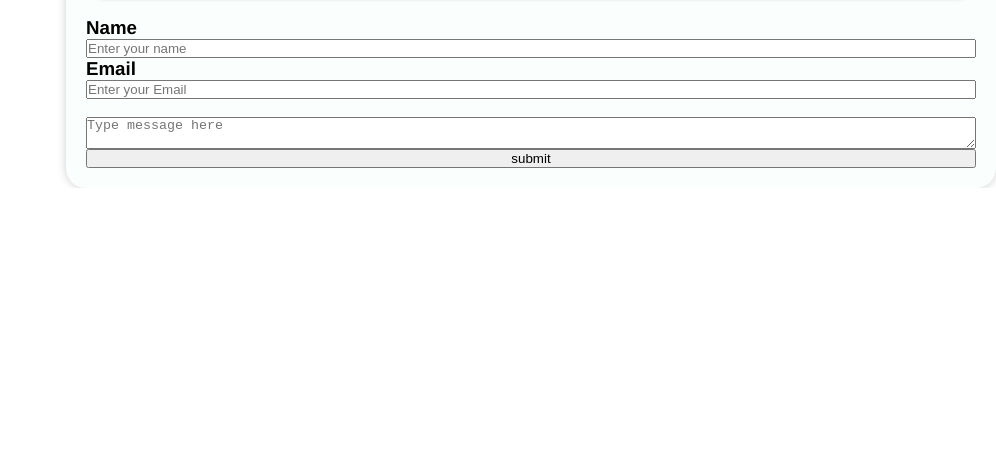
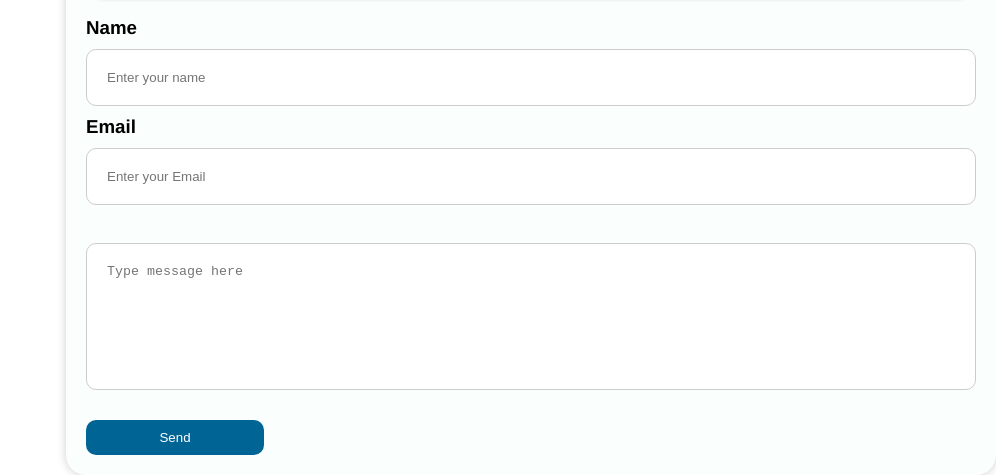
Before and after one commit to mailktayyabali/Myportfolio, a plain HTML site: page index.html in a window 1280 px wide. Shown: the part 1896-2371 px from the top of the page, without its empty margins (284-1280 px from the left). Before the commit the page ends 2084 px from the top, so only its background shows below. Drawn offline with Linux system fonts and the light colour scheme.

Commit message:
Update contact form in index.html and style.css: add required fields, enhance styling, and improve button functionality

```diff
--- a/index.html
+++ b/index.html
@@ -141,11 +141,11 @@
             <div class="contact-info">
                 <form class="form">
                     <h3>Name</h3>
-                    <input type="text" placeholder="Enter your name">
+                    <input type="text" required placeholder="Enter your name">
                     <h3>Email</h3>
-                    <input type="email" placeholder="Enter your Email"><br>
-                    <textarea  placeholder="Type message here" ></textarea>
-                    <input type="submit" value="submit" >
+                    <input type="email" required placeholder="Enter your Email"><br>
+                    <textarea  placeholder="Type message here" rows="7" cols="5" ></textarea>
+                    <button type="submit" class="btn">Send</button>
                 </form>
             </div>
         </section>
--- a/style.css
+++ b/style.css
@@ -62,6 +62,7 @@ html,body{
     gap: 40px;
     margin-top: 20px;
     margin-left: 50%;
+    margin-right: 30px;
 }
 .nav-bar a:hover{
     background-color: rgb(0, 100, 148);
@@ -174,3 +175,29 @@ box-sizing: border-box;
     border-radius: 20px;
     object-fit: cover;
 }
+.form input{
+    width: 100%;
+    padding: 20px;
+    margin: 10px 0;
+    border: 1px solid #ccc;
+    border-radius: 10px;
+}
+.form textarea{
+    width: 100%;
+    padding: 20px;
+    margin: 10px 0;
+    border: 1px solid #ccc;
+    border-radius: 10px;
+    resize: none;
+}
+.btn{
+    align-self: flex-start;
+    width: 20%;
+    padding: 10px;
+    margin-top: 20px;
+    background-color: rgb(0, 100, 148);
+    color: white;
+    border: none;
+    border-radius: 10px;
+    cursor: pointer;
+}
```
Also changed, not shown: 1 other file.
